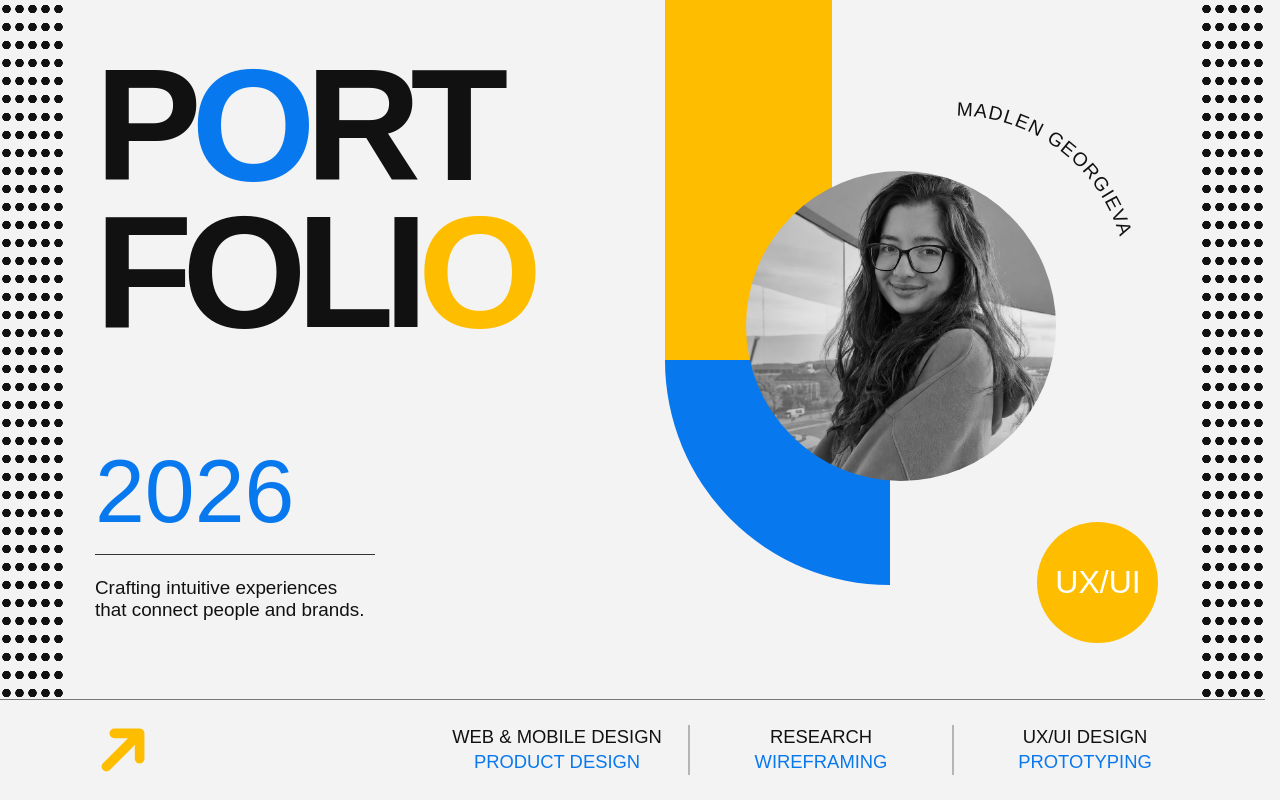
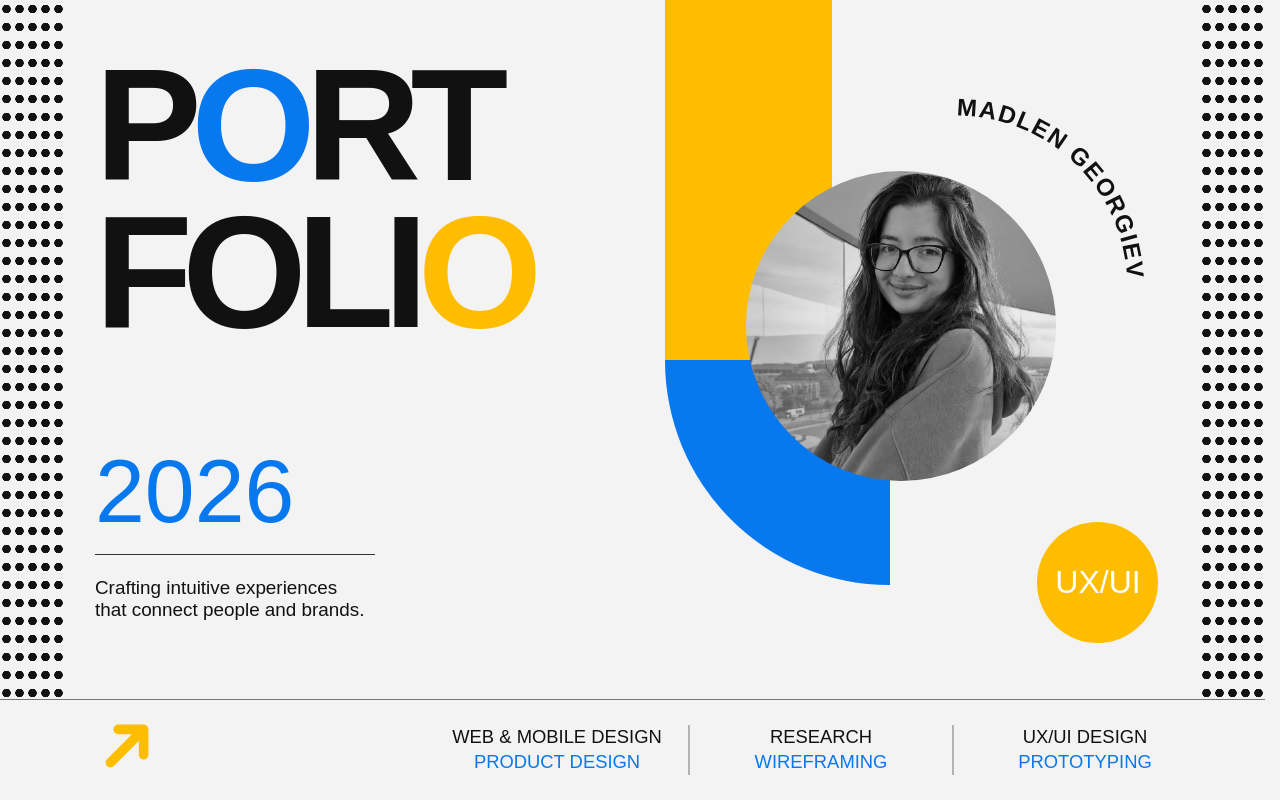
Before and after one commit to MadlenGeorgieva/Portfolio, a React (Vite) app: page / in a window 1280 px wide. Built offline with nearby package versions, Linux system fonts and the light colour scheme.

Commit message:
Polish portfolio interactions and page details

```diff
--- a/src/Components/Footer.module.css
+++ b/src/Components/Footer.module.css
@@ -71,6 +71,33 @@
   }
 }
 
+/* Shared inner-page footer: centered, evenly spaced, without circles. */
+.footer {
+  display: grid;
+  grid-template-columns: max-content 1px max-content 1px max-content;
+  justify-content: center;
+  column-gap: clamp(38px, 4vw, 78px);
+  padding-inline: 70px;
+}
+
+.icon {
+  width: auto;
+  height: auto;
+  min-width: 26px;
+  border-radius: 0;
+  background: transparent;
+  color: #0878ee;
+}
+
+.divider { height: 42px; }
+
+@media (max-width: 850px) {
+  .footer { display: flex; gap: 22px; padding: 28px; }
+  .icon { min-width: 26px; }
+}
+
+.footer .icon{display:none}
+
 .footer > .contactItem:nth-child(3) .icon,
 .footer > .contactItem:nth-child(5) .icon {
   font-size: 0;
--- a/src/Pages/AboutPage.module.css
+++ b/src/Pages/AboutPage.module.css
@@ -54,5 +54,7 @@
 
 .main{padding-left:95px;padding-right:95px}.dots{width:65px}
 
-.intro>p{transform:translateX(-55px)}.intro,.skillMap{position:relative;z-index:1}.main::before,.main::after{display:none}
+.intro>p{transform:translateX(-55px)}.intro,.skillMap{position:relative;z-index:1}.main::before,.main::after{content:"";display:block;position:absolute;z-index:0;border-radius:50%;pointer-events:none}.main::before{left:8%;top:520px;width:18px;height:18px;background:#ffbd00}.main::after{left:auto;right:8%;top:300px;width:22px;height:22px;background:#0878ee}
+
+.portrait{bottom:-30px}.badge{bottom:-38px}.yellowOne{left:98px;top:50px}.blueOne{left:128px;top:43px}
 .footer > :nth-child(2) b,.footer > :nth-child(3) b{font-size:0}.footer > :nth-child(2) b::before{content:"☎";font-size:1.15rem}.footer > :nth-child(3) b::before{content:"✉";font-size:1.15rem}
--- a/src/Pages/Contact.jsx
+++ b/src/Pages/Contact.jsx
@@ -1,5 +1,4 @@
 import Header from "../Components/Header";
-import Footer from "../Components/Footer";
 import styles from "./Contact.module.css";
 
 function Contact() {
@@ -15,7 +14,6 @@ function Contact() {
       <div className={`${styles.dots} ${styles.dotsLeft}`} aria-hidden="true" />
       <div className={`${styles.dots} ${styles.dotsRight}`} aria-hidden="true" />
     </main>
-    <Footer />
   </div>;
 }
 
--- a/src/Pages/Contact.module.css
+++ b/src/Pages/Contact.module.css
@@ -17,3 +17,7 @@
 .main{min-height:calc(100vh - 170px);padding-bottom:35px}.main::before,.main::after{display:block}.details{width:min(720px,48vw);max-width:720px;margin:-15px max(80px,calc((100% - 1200px)/2)) 0 auto;display:flex;flex-direction:column;gap:24px}.details a{width:100%;aspect-ratio:auto;padding:0;border-radius:0;display:flex;flex-direction:row;justify-content:flex-end;gap:26px;background:transparent!important;color:#111!important;text-align:right;font-size:1.2rem;font-weight:400}.details b,.details a:nth-child(even) b{width:64px;height:64px;background:#0878ee;color:#fff;font-size:2rem}@media(max-width:1100px){.details{width:650px;margin:45px auto 0}.details a{padding:0;font-size:1.1rem}}
 
 .main{padding-inline:95px}.dots{width:65px}
+
+@media(min-width:1101px){.details{width:100%;max-width:1200px;margin:75px auto 0;display:flex;flex-direction:row;align-items:center;justify-content:space-between;gap:40px}.details a{width:auto;flex:0 1 auto;justify-content:flex-start;text-align:left;gap:16px}.details a:nth-child(2){justify-content:center}.details a:nth-child(3){justify-content:flex-end}.details b,.details a:nth-child(even) b{order:-1}}
+
+.main{min-height:calc(100vh - 95px)}@media(min-width:1101px){.details{margin-top:125px}}
--- a/src/Pages/Home.jsx
+++ b/src/Pages/Home.jsx
@@ -69,11 +69,11 @@ function Home() {
       </section>
 
       <section className={styles.skillsBar}>
-        <Link to="/about" className={styles.arrow} aria-label="Go to the About page">
+        <span className={styles.arrow} aria-hidden="true">
           <svg viewBox="0 0 64 64" aria-hidden="true">
             <path d="M13 51 51 13M22 13h29v29" />
           </svg>
-        </Link>
+        </span>
 
         <div className={styles.skillGroup}>
           <p>WEB &amp; MOBILE DESIGN</p>
@@ -94,6 +94,7 @@ function Home() {
           <span>PROTOTYPING</span>
         </div>
       </section>
+      <Link to="/about" className={styles.pageLink} aria-label="Go to the About page" />
     </main>
   );
 }
--- a/src/Pages/Home.module.css
+++ b/src/Pages/Home.module.css
@@ -1,4 +1,6 @@
 .home {
+  display: block;
+  position: relative;
   width: 100%;
   min-height: 100vh;
   padding: 0;
@@ -7,6 +9,25 @@
   color: #111;
 
   overflow-x: hidden;
+}
+
+.pageLink {
+  position: absolute;
+  z-index: 20;
+  inset: 0;
+  display: block;
+  background: transparent;
+  cursor: pointer;
+}
+
+.pageLink:focus-visible {
+  outline: 3px solid #0878ee;
+  outline-offset: -5px;
+}
+
+.home:hover .arrow,
+.home:focus-within .arrow {
+  transform: translate(4px, -4px);
 }
 
 /* =========================
@@ -249,10 +270,10 @@ the reference.
 .nameText {
   fill: #111;
 
-  font-size: 16px;
-  font-weight: 500;
+  font-size: 20px;
+  font-weight: 700;
 
-  letter-spacing: 1px;
+  letter-spacing: 1.3px;
 }
 
 /* =========================
@@ -332,6 +353,9 @@ the reference.
   padding: 0 48px 0 54px;
 
   background: #f3f3f3;
+  color: #111;
+  text-decoration: none;
+  text-decoration: none;
 }
 
 .arrow {
@@ -361,6 +385,16 @@ the reference.
 .arrow:hover,
 .arrow:focus-visible {
   transform: translate(4px, -4px);
+}
+
+.skillsBar:hover .arrow,
+.skillsBar:focus-visible .arrow {
+  transform: translate(4px, -4px);
+}
+
+.skillsBar:focus-visible {
+  outline: 3px solid #0878ee;
+  outline-offset: -5px;
 }
 
 .arrow:focus-visible {
--- a/src/Pages/Projects.module.css
+++ b/src/Pages/Projects.module.css
@@ -9,7 +9,7 @@
 
 .main>h1,.grid{width:100%;max-width:1200px;margin-left:auto;margin-right:auto}.main>h1{margin-bottom:45px}.grid p{font-size:1rem;line-height:1.35}
 
-.main::before,.main::after,.grid article>i{display:none}
+.grid article>i{display:none}.main::before,.main::after{display:block;content:"";position:absolute;z-index:1;width:16px;height:16px;border-radius:50%;pointer-events:none}.main::before{top:165px;right:105px;left:auto;background:#ffbd00;box-shadow:18px 455px #ffbd00}.main::after{top:650px;left:105px;background:#0878ee;box-shadow:-18px -360px #0878ee}
 
 .dots{top:0}
 
```
